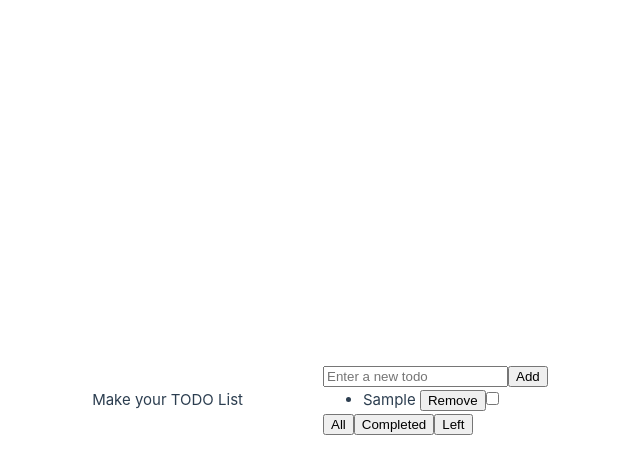
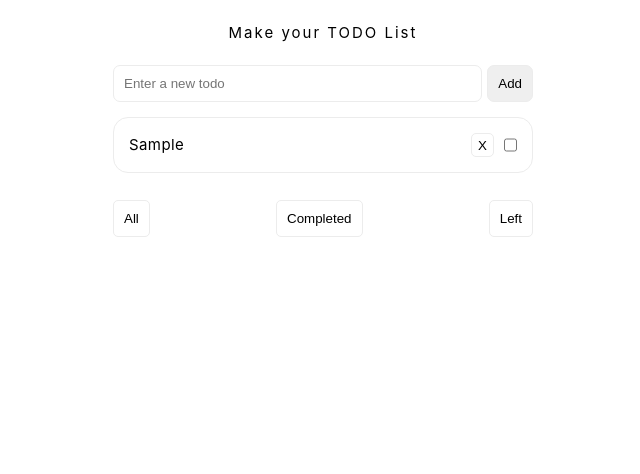
Before and after one commit to Ilya-Varfolomeev/todo-on-Vue, a Vue app: page / in a window 1280 px wide. Both pictures are taken after typing "Sample" into the empty fields and a click on the button "Add". Shown: the top 474 px of the page, without its empty margins (317-957 px from the left). Built offline with nearby package versions, Linux system fonts and the light colour scheme.

Commit message:
Add stylles for all todo components

```diff
--- a/src/App.vue
+++ b/src/App.vue
@@ -3,25 +3,37 @@ import TodoList from "./components/TodoList.vue";
 </script>
 
 <template>
-  <header>
-    <p>Make your TODO List</p>
-  </header>
+  <div class="app__wrapper">
+    <p class="app__title">Make your TODO List</p>
 
-  <main>
-    <TodoList />
-  </main>
+    <main class="app__main">
+      <TodoList />
+    </main>
+  </div>
 </template>
 
 <style scoped>
-header {
-  line-height: 1.5;
+.app__title {
+  line-height: 15px;
+  letter-spacing: 2px;
+  margin-bottom: 15px;
+  color: black;
+  text-align: center;
+  margin: 25px 0;
 }
 
-@media (min-width: 1024px) {
-  header {
-    display: flex;
-    place-items: center;
-    padding-right: calc(var(--section-gap) / 2);
-  }
+.app__wrapper {
+  width: 100vh;
+  height: 100vh;
+  grid-column: 1 / -1;
+  background: white;
+}
+.app__main {
+  display: flex;
+  flex-direction: column;
+  align-items: center;
+  padding: 0 15px;
+  max-width: 450px;
+  margin: 0 auto;
 }
 </style>
--- a/src/components/TodoItem.vue
+++ b/src/components/TodoItem.vue
@@ -11,9 +11,9 @@ export default {
 </script>
 
 <template>
-  <li>
-    {{ title }}
-    <button @click="$emit('remove')">Remove</button>
+  <li class="todo-item">
+    <p class="todo-item__title">{{ title }}</p>
+    <button @click="$emit('remove')" class="todo-item__remove-button">X</button>
     <input
       type="checkbox"
       id="checkbox"
@@ -22,3 +22,29 @@ export default {
     />
   </li>
 </template>
+
+<style scoped>
+.todo-item {
+  list-style-type: none;
+  display: grid;
+  grid-template-columns: 1fr repeat(2, min-content);
+  padding: 15px;
+  border: 1px solid #ececec;
+  border-radius: 15px;
+  margin-bottom: 7px;
+}
+
+.todo-item__title {
+  font-weight: normal;
+  letter-spacing: 0.4px;
+  color: black;
+}
+
+.todo-item__remove-button {
+  border: 1px solid #ececec;
+  border-radius: 5px;
+  margin-right: 10px;
+  justify-self: end;
+  background: white;
+}
+</style>
--- a/src/components/TodoList.vue
+++ b/src/components/TodoList.vue
@@ -1,8 +1,9 @@
 <script>
 import TodoItem from "./TodoItem.vue";
+import TodoFilters from "./TodoFilters.vue";
 
 export default {
-  components: { TodoItem },
+  components: { TodoItem, TodoFilters },
 
   data() {
     return {
@@ -71,16 +72,18 @@ export default {
   },
 };
 </script>
+
 <template>
-  <form v-on:submit.prevent="handleAddTodo">
+  <form v-on:submit.prevent="handleAddTodo" class="todo-list__form">
     <input
       type="text"
       placeholder="Enter a new todo"
       v-model.trim="newTodoText"
+      class="todo-list__add-input"
     />
-    <button>Add</button>
+    <button class="todo-list__button">Add</button>
   </form>
-  <ul>
+  <ul class="todo-list__todos-wrapper">
     <TodoItem
       v-for="todo in todos"
       :key="todo.id"
@@ -90,9 +93,43 @@ export default {
       @check="handleChangeTodoStatus(todo.id, !todo.isDone)"
     />
   </ul>
-  <template v-if="this.todos.length > 0">
-    <button @click="handleFilterTodos('all')">All</button>
-    <button @click="handleFilterTodos('completed')">Completed</button>
-    <button @click="handleFilterTodos('left')">Left</button>
-  </template>
+
+  <div v-if="this.todos.length > 0" class="todo-list__buttons-wrapper">
+    <TodoFilters @filter="handleFilterTodos" />
+  </div>
 </template>
+
+<style scoped>
+.todo-list__form {
+  display: flex;
+  margin-bottom: 15px;
+  align-items: center;
+  justify-content: space-between;
+  width: 100%;
+}
+.todo-list__add-input {
+  padding: 10px;
+  border: 1px solid #ececec;
+  border-radius: 7px;
+  margin-right: 5px;
+  width: 100%;
+}
+.todo-list__todos-wrapper {
+  padding: 0;
+  width: 100%;
+  margin-bottom: 20px;
+}
+.todo-list__button {
+  border: 1px solid #ececec;
+  border-radius: 7px;
+  cursor: pointer;
+  padding: 10px;
+}
+
+.todo-list__buttons-wrapper {
+  display: flex;
+  align-items: center;
+  justify-content: space-between;
+  width: 100%;
+}
+</style>
```
